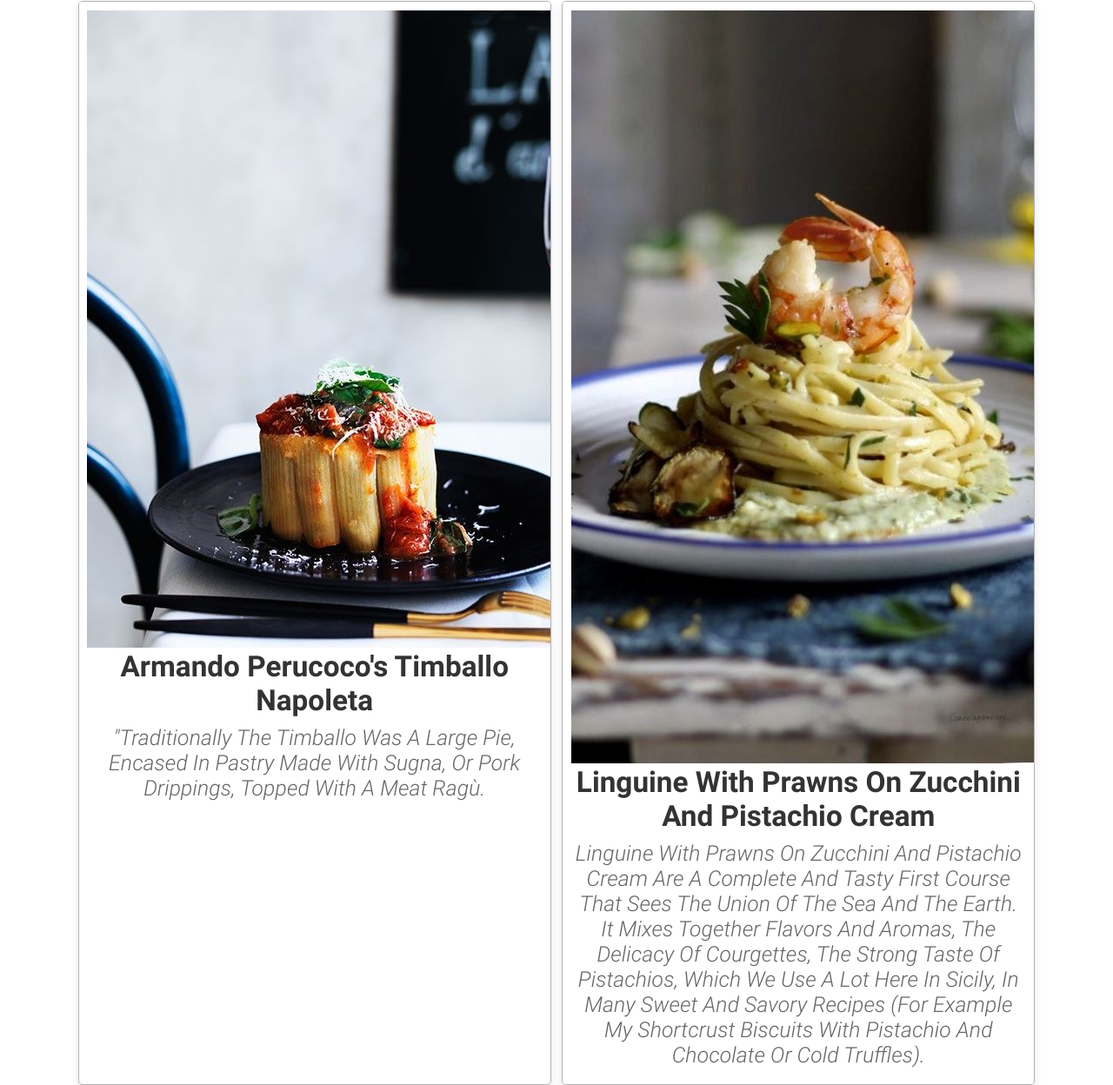
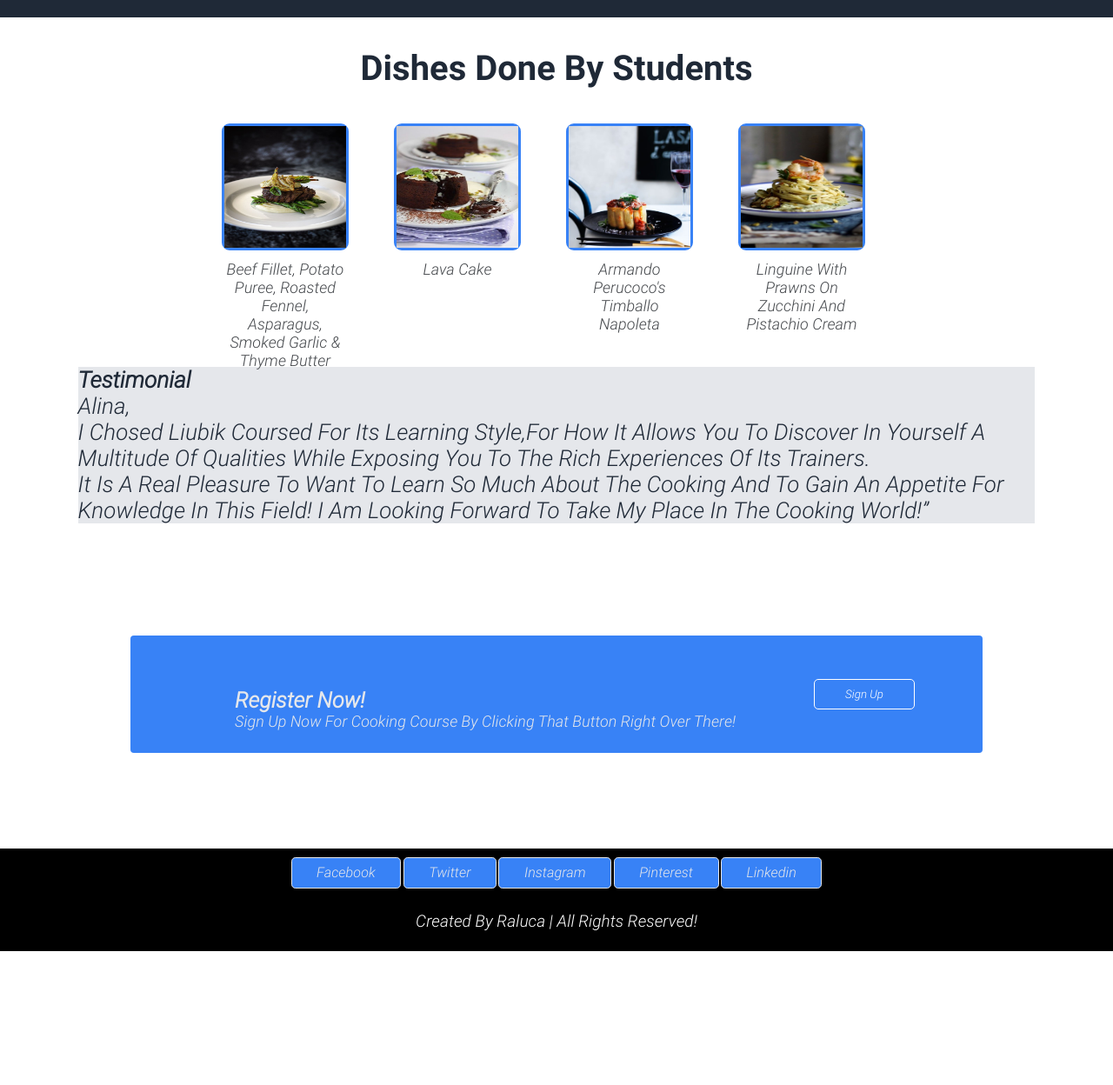
Before and after one commit to Uka-03/Main-CSS-project-updated, a plain HTML site: page index.html in a window 1280 px wide. Shown: the part 578-1826 px from the top of the page at 87% size. After the commit the page ends 1672 px from the top, so only its background shows below. Drawn offline with Linux system fonts and the light colour scheme; files whose address does not match are found by name.

Commit message:
Add files via upload
updated

```diff
--- a/css/style.css
+++ b/css/style.css
@@ -12,9 +12,6 @@
   font-family: 'Roboto';
   margin: 0;
   padding: 0;
-  box-sizing: border-box;
-  outline: none;
-  border: none;
   text-decoration: none;
   text-transform: capitalize;
   transition: all .2s linear;
@@ -45,44 +42,6 @@ section {
 
 .heading span {
   color: var(--red);
-}
-
-.btn {
-  display: inline-block;
-  padding: .8rem 3rem;
-  border: .2rem solid;
-  cursor: pointer;
-  font-size: 1.7rem;
-  border-radius: .5rem;
-  position: relative;
-  overflow: hidden;
-  z-index: 0;
-  margin-top: 1rem;
-  background-color: #3882f6;
-  color: #e5e7eb;
-}
-
-.btn::before {
-  content: '';
-  position: absolute;
-  top: 0;
-  right: 0;
-  width: 0%;
-  height: 100%;
-  background: #e5e7eb;
-  transition: .3s linear;
-  z-index: -1;
-}
-
-.btn:hover::before {
-  width: 100%;
-  left: 0;
-}
-
-.btn:hover {
-  color: #5b606b;
-  background: #3882f6;
-
 }
 
 header {
@@ -142,7 +101,6 @@ header .navbar a:hover {
 .home .content {
   flex: 1 1 40rem;
   padding-top: 5.5rem;
-
 }
 
 aside {
@@ -176,11 +134,14 @@ content p {
   padding: 1rem 1;
 }
 
-
-figure img {
-  flex: 1 1 40rem;
-  width: 45%;
+.chef {
+  color: white;
   border-radius: 50%;
+  width: 30%;
+  display: flex;
+  align-items: center;
+  justify-content: center;
+  flex: 1;
   padding: 10rem;
   animation: float 3s linear infinite;
   position: relative;
@@ -193,60 +154,83 @@ figure img {
   margin: right;
 }
 
-.dishes .box-container {
-  display: flex;
-  flex-wrap: wrap-reverse;
-  gap: 1.3rem;
+.btn {
+  display: inline-block;
+  padding: .8rem 3rem;
+  border: .2rem solid;
+  cursor: pointer;
+  font-size: 1.7rem;
+  border-radius: .5rem;
+  position: relative;
+  overflow: hidden;
+  z-index: 0;
+  margin-top: 1rem;
+  background-color: #3882f6;
+  color: #e5e7eb;
 }
 
-.dishes .box-container .box {
-  flex: 1 1 40rem;
-  position: relative;
-  overflow: hidden;
-  box-shadow: 0 .5rem 1rem rgba(0, 0, 0, .1);
-  border: .1rem solid rgba(0, 0, 0, .3);
-  cursor: pointer;
-  border-radius: .5rem;
+.btn::before {
+  content: '';
+  position: absolute;
+  top: 0;
+  right: 0;
+  width: 0%;
+  height: 100%;
+  background: #e5e7eb;
+  transition: .3s linear;
+  z-index: -1;
 }
 
-.dishes .box-container .box .image {
-  height: 100%;
+.btn:hover::before {
   width: 100%;
-  object-fit: cover;
-  position: absolute;
-  top: -100%;
   left: 0;
 }
 
-.dishes .box-container .box .content {
-  text-align: center;
-  background: #fff;
-  padding: 1rem;
+.btn:hover {
+  color: #5b606b;
+  background: #3882f6;
+
 }
 
-.dishes .box-container .box .content img {
-  top: 0;
+#dishes {
+  margin: 15px 15px;
+  padding: 20px;
+  font-size: 18px;
 }
 
-.dishes .box-container .box .content h3 {
-  font-size: 3.5rem;
-  color: #333;
+#dishes>h3 {
+  font-family: "Roboto-Bold", Arial;
+  font-weight: 750;
+  font-size: 40px;
+  color: #1f2937;
+  text-align: center;
 }
 
-.dishes .box-container .box .content p {
-  font-size: 2.6rem;
-  color: #666;
-  padding: 1rem 0;
+#photo {
+  display: flex;
+  flex-direction: row;
+  justify-content: space-between;
+  align-items: center;
+  padding: 10px 30px 50px 0px;
+  margin: 30px 220px;
 }
 
-.dishes .box-container .box:hover .image {
-  top: 0;
+#photo>figure {
+  /* display:flex;
+  align-items:center;
+  justify-content:center; */
+  border: 3px solid #3882f6;
+  border-radius: 9px;
+  height: 140px;
+  width: 140px;
 }
 
-.dishes .box-container .box:hover .content {
-  transform: translateY(100%);
+#photo>figure>figcaption {
+  text-align: center;
+  color: #45484c;
+  margin-top: 10px;
+  max-width: 145px;
 }
-
 
 article {
   font-size: 26px;
@@ -254,63 +238,56 @@ article {
   font-family: 'Roboto';
   font-style: italic;
   background-color: #e5e7eb;
-  padding: unset;
 }
 
 h4 {
-  font: size 36px;
+  font: 40px;
+  font-family: 'Roboto';
+  font-style: italic;
+  font-weight: bold;
+  display: flex;
+
 }
 
-.signup {
-  font-size: 26px;
-  color: #547bb1;
-  font-family: 'Roboto';
-  font-style: italic;
-  background-color: #3058a7;
-  padding: 80px;
+#SignUp {
+  margin: 50px 50px;
+  padding: 10px 50px;
+  color: white;
 }
+#SignUp > section {
+display: flex;
+justify-content: space-between;
+background-color: #3882f6;
+border-radius: 4px;
+padding: 50px 120px;
+margin: 50px 50px;
 
-.row {
-  padding: 3rem;
-  box-shadow: 0 .5rem 1rem rgba(0, 0, 0, .1);
-  background: #3882f6;
-  display: flex;
-  flex-wrap: wrap;
-  gap: 1.5rem;
-  border-radius: .5rem;
 }
-
-.Signup .row form {
-  flex: 1 1 50rem;
-  padding: 1rem;
+h1 {
+  font-weight: bolder;
+  font-size: 25px;
 }
-
-.Signup .row form .inputBox {
-  display: flex;
-  justify-content: space-between;
-  flex-wrap: wrap;
-  padding: inherit;
+.call-text {
+  margin-top: -1px;
+  color: #e5e7eb;
+  font-weight: lighter;
 }
-
-.Signup .row form .inputBox input,
-.order .row form textarea {
-  padding: 1rem;
-  margin: 1rem 0;
-  font-size: 1.7rem;
-  color: #333;
-  text-transform: none;
-  border: .1rem solid rgba(0, 0, 0, .3);
-  border-radius: .5rem;
-  width: 49%;
+#SignUp > section >  button {
+  background-color: #3882f6;
+  border-radius: 5px;
+  height:35px;
+  padding: 0px 35px;
+  position:relative;
+  margin-top:10px;
+  border: 1px solid white;
+  right: -90%;
+  margin: 0;
 }
-
-.Signup .row form textarea {
-  width: 100%;
-  resize: none;
-  height: 1rem;
+#SignUp > section > button > a {
+  text-decoration: none;
+  color: white;
+  align-items: flex-end;
 }
-
-
 footer {
   background: #000;
   text-align: center;
@@ -346,20 +323,3 @@ footer .credit span {
   transition: 1s linear;
   z-index: 100;
 }
-
-#scroll-top.active {
-  top: calc(100% - 12rem)
-}
-
-.loader-container {
-  position: fixed;
-  top: 0;
-  left: 0;
-  z-index: 10000;
-  background: rgb(24, 22, 22);
-  display: flex;
-  align-items: center;
-  justify-content: center;
-  height: 100%;
-  width: 100%;
-}
--- a/index.html
+++ b/index.html
@@ -17,9 +17,10 @@
             <a href="#Sign Up">Sign Up</a>
         </nav>
     </header>
+    <main>
         <section class="home" id="home">
             <figure>
-            <img src="images/FIRST.png" alt="">
+                <img class="chef" src="images/FIRST.png" alt="">
             </figure>
             <aside>
                 <h3>Learn to Cook with Chef Liubik</h3>
@@ -29,54 +30,34 @@
                 <a href="#" class="btn">Sign up</a>
             </aside>
         </section>
-</body>
-<main>
-    <section class="dishes" id="dishes">
-        <div class="box-container">
-            <div class="box">
-                <img class="image" src="images/beef.jpg" alt="">
-                <div class="content">
-                    <img src="images/beef.jpg" alt="">
-                    <h3>Temptation Food</h3>
+        <section id="dishes">
+            <h3>Dishes done by students</h3>
+            <section id="photo">
+                <figure>
+                    <img src="images/beef.jpg" alt="Beef Fillet" width="140px" height="140px">
+                    <figcaption>
                         <p>Beef Fillet, Potato Puree, Roasted Fennel, Asparagus, Smoked Garlic & Thyme Butter</p>
-                </div>
-            </div>
-            <div class="box">
-                <img class="image" src="images/lava2.jpg" alt="">
-                <div class="content">
-                    <img src="images/lava2.jpg" alt="">
-                    <h3>Something sweet</h3>
-                    <p>Bake an impressive dinner party dessert with minimum fuss.
-                        <br>These chocolate puddings, also known as chocolate fondant or lava cake, have a lovely gooey
-                        centre.
-                    </p>
-                </div>
-            </div>
-            <div class="box">
-                <img class="image" src="images/Armando Perucoco's timballo Napoletano recipe.jpg" alt="">
-                <div class="content">
-                    <img src="images/Armando Perucoco's timballo Napoletano recipe.jpg" alt="">
-                    <h3>Armando Perucoco's timballo Napoleta</h3>
-                    <p>"Traditionally the timballo was a large pie, encased in pastry made with sugna, or pork
-                        drippings,
-                        topped with a meat ragù.</p>
-                </div>
-            </div>
-            <div class="box">
-                <img class="image" src="images/paste.jpg" alt="">
-                <div class="content">
-                    <img src="images/paste.jpg" alt="">
-                    <h3>Linguine with prawns on zucchini and pistachio cream</h3>
-                    <p>Linguine with prawns on zucchini and pistachio cream are a complete and tasty first course that
-                        sees
-                        the union of the sea and the earth.
-                        <br>It mixes together flavors and aromas, the delicacy of courgettes, the strong taste of
-                        pistachios, which we use a lot here in Sicily, in many sweet and savory recipes (for example my
-                        shortcrust biscuits with pistachio and chocolate or cold truffles).
-                    </p>
-                </div>
-            </div>
+                    </figcaption>
+                </figure>
+                <figure>
+                    <img src="images/lava2.jpg" alt="Lava cake" width="140px" height="140px">
+                    <figcaption>Lava cake</figcaption>
+                </figure>
+                <figure>
+                    <img src="images/Armando Perucoco's timballo Napoletano recipe.jpg" alt="Timballo Napoleta"
+                        width="140px" height="140px">
+                    <figcaption>Armando Perucoco's timballo Napoleta</figcaption>
+                </figure>
+                <figure>
+                    <img src="images/paste.jpg" alt="Linguine with prawns on zucchini and pistachio cream" width="140px"
+                        height="140px">
+                    <figcaption>
+                        <p>Linguine with prawns on zucchini and pistachio cream
+                    </figcaption>
+                </figure>
             </section>
+        </section>
+
         <section class="testimonial" id="testimonial">
             <article>
                 <h4>Testimonial</h4>
@@ -89,24 +70,16 @@
             </article>
         </section>
 
-    <section class="Signup" id="SignUp">
-        <h1 class="heading"> <span>Sign Up</span> now </h1>
-        <div class="inputBox"></div>
-
-        <div class="row">
-            <input type="submit" value="Submit" class="btn">
-            <form action="">
-                <div class="inputBox">
-                    <input type="text" placeholder="Name">
-                    <input type="email" placeholder="Email">
-                    <input type="number" placeholder="Phone number">
-                    <input type="text" placeholder="Adress">
-                </div>
-            </form>
-        </div>
+        <section id="SignUp">
+            <section>
+                <aside>
+                    <h1>Register now!</h1>
+                    <p class="call-text">Sign up now for cooking course by clicking that button right over there!</p>
+                </aside>
+                <button><a href="#">Sign up</a></button>
+            </section>
         </section>
     </main>
-
     <footer>
         <a href="#" class="btn">facebook</a>
         <a href="#" class="btn">twitter</a>
@@ -115,5 +88,6 @@
         <a href="#" class="btn">linkedin</a>
         <h1 class="credit"> created by <span> Raluca </span> | all rights reserved! </h1>
     </footer>
+</body>
 
 </html>
```
Lines whose indentation alone changed are shown as unchanged.
